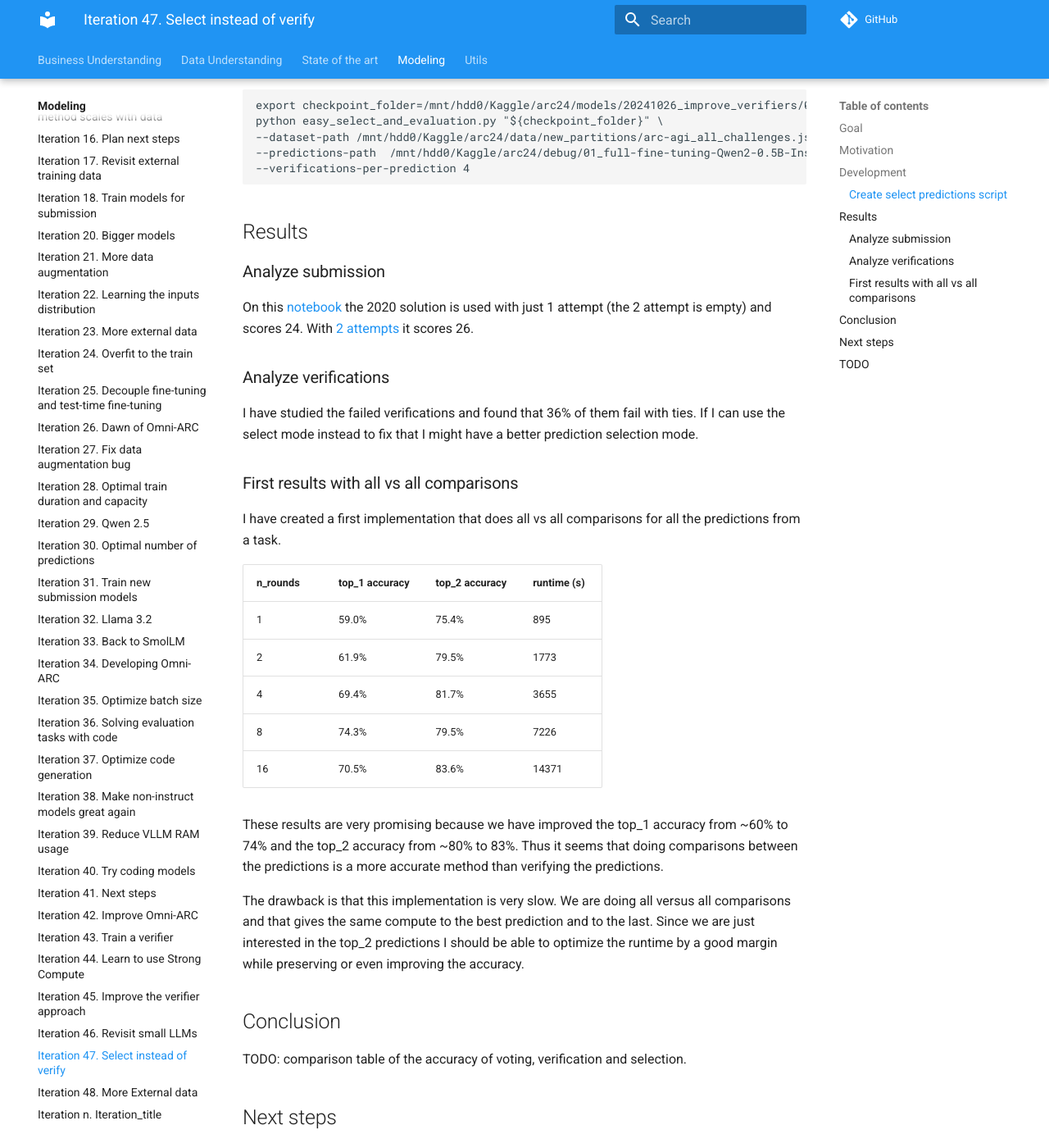
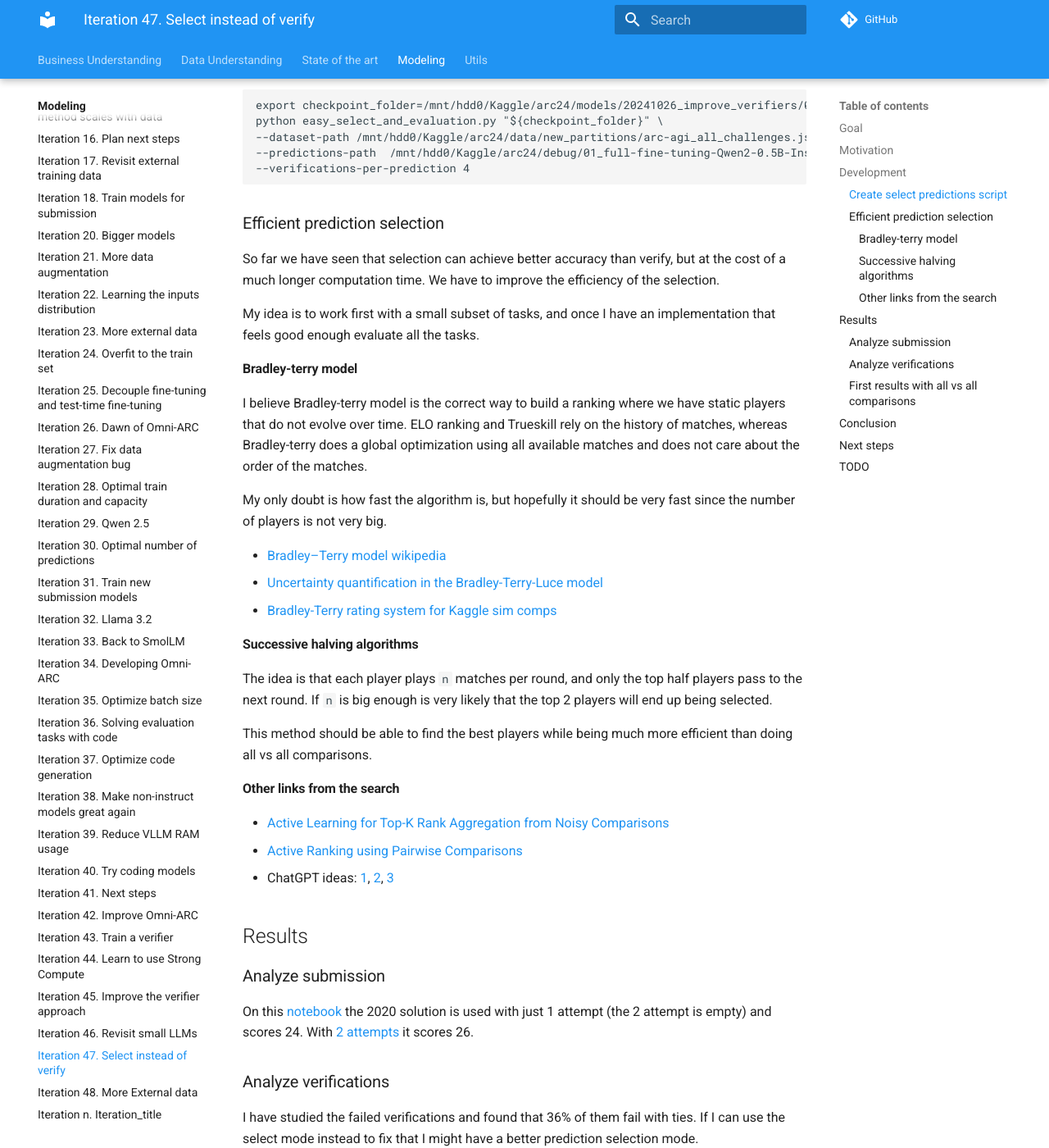
Before and after one commit to zhengjunyao-work/arc24, an MkDocs documentation site: the page built from docs/modeling/Iteration_47_select_instead_of_verify.md, in a window 1280 px wide and 1400 px high, scrolled down 684 px. Shown: the whole window at 82% size. Built offline with MkDocs 1.6.1 and Material for MkDocs 9.7.7, drawn with Linux system fonts in a browser that asks for light colours; comment, search, counter and statistics services are not loaded.

Commit message:
updated documentation

````diff
--- a/docs/modeling/Iteration_47_select_instead_of_verify.md
+++ b/docs/modeling/Iteration_47_select_instead_of_verify.md
@@ -26,6 +26,39 @@ python easy_select_and_evaluation.py "${checkpoint_folder}" \
 --predictions-path  /mnt/hdd0/Kaggle/arc24/debug/01_full-fine-tuning-Qwen2-0.5B-Instruct_lr5e-5_8e4steps_2gpus_8192msl_checkpoint-80000_inference_evaluation_x032_just_correct_tasks.json \
 --verifications-per-prediction 4
 ```
+
+### Efficient prediction selection
+
+So far we have seen that selection can achieve better accuracy than verify, but at the cost of a much
+longer computation time. We have to improve the efficiency of the selection.
+
+My idea is to work first with a small subset of tasks, and once I have an implementation that feels good enough evaluate all the tasks.
+
+#### Bradley-terry model
+
+I believe Bradley-terry model is the correct way to build a ranking where we have static
+players that do not evolve over time. ELO ranking and Trueskill rely on the history of matches, whereas Bradley-terry does a global optimization using all available matches and does not care about the order of the matches.
+
+My only doubt is how fast the algorithm is, but hopefully it should be very fast since
+the number of players is not very big.
+
+- [Bradley–Terry model wikipedia](https://en.wikipedia.org/wiki/Bradley%E2%80%93Terry_model)
+- [Uncertainty quantification in the Bradley-Terry-Luce model](https://arxiv.org/abs/2110.03874)
+- [Bradley-Terry rating system for Kaggle sim comps](https://www.kaggle.com/code/zaharch/bradley-terry-rating-system-for-kaggle-sim-comps)
+
+#### Successive halving algorithms
+
+The idea is that each player plays `n` matches per round, and only the top half players
+pass to the next round. If `n` is big enough is very likely that the top 2 players will
+end up being selected.
+
+This method should be able to find the best players while being much more efficient than doing all vs all comparisons.
+
+#### Other links from the search
+
+- [Active Learning for Top-K Rank Aggregation from Noisy Comparisons](http://csuh.kaist.ac.kr/Suh_ICML2017.pdf)
+- [Active Ranking using Pairwise Comparisons](https://arxiv.org/abs/1109.3701)
+- ChatGPT ideas: [1](https://chatgpt.com/c/67288a50-9950-8012-9c29-1973ef9ef2a4), [2](https://chatgpt.com/c/672889bc-f750-8012-830d-567819dbfb3b), [3](https://chatgpt.com/c/672872e6-d018-8012-a7f7-f11b2ba7d757)
 
 ## Results
 
````
Also changed, not shown: docs/modeling/Iteration_46_revisit_small_llms.md (+1 -1 lines).
